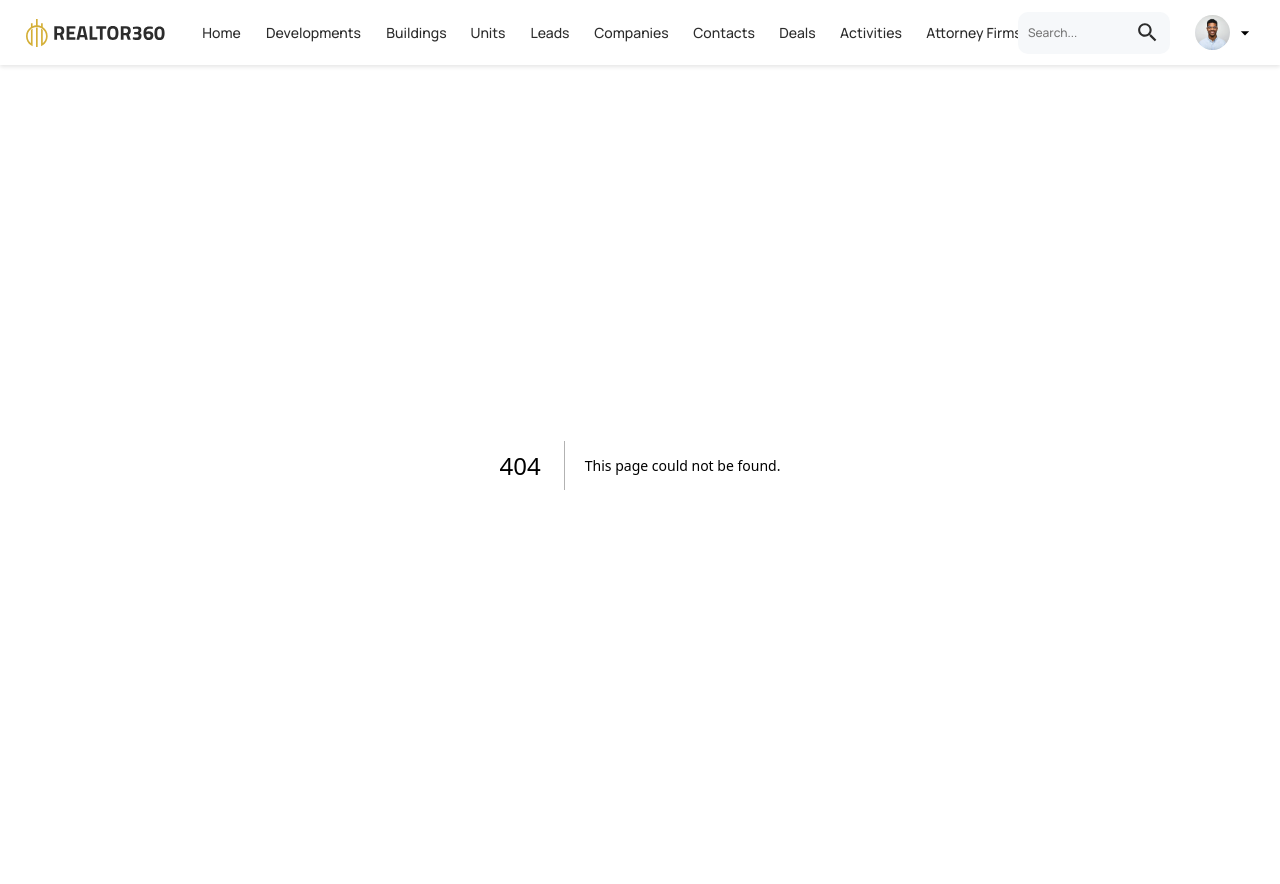
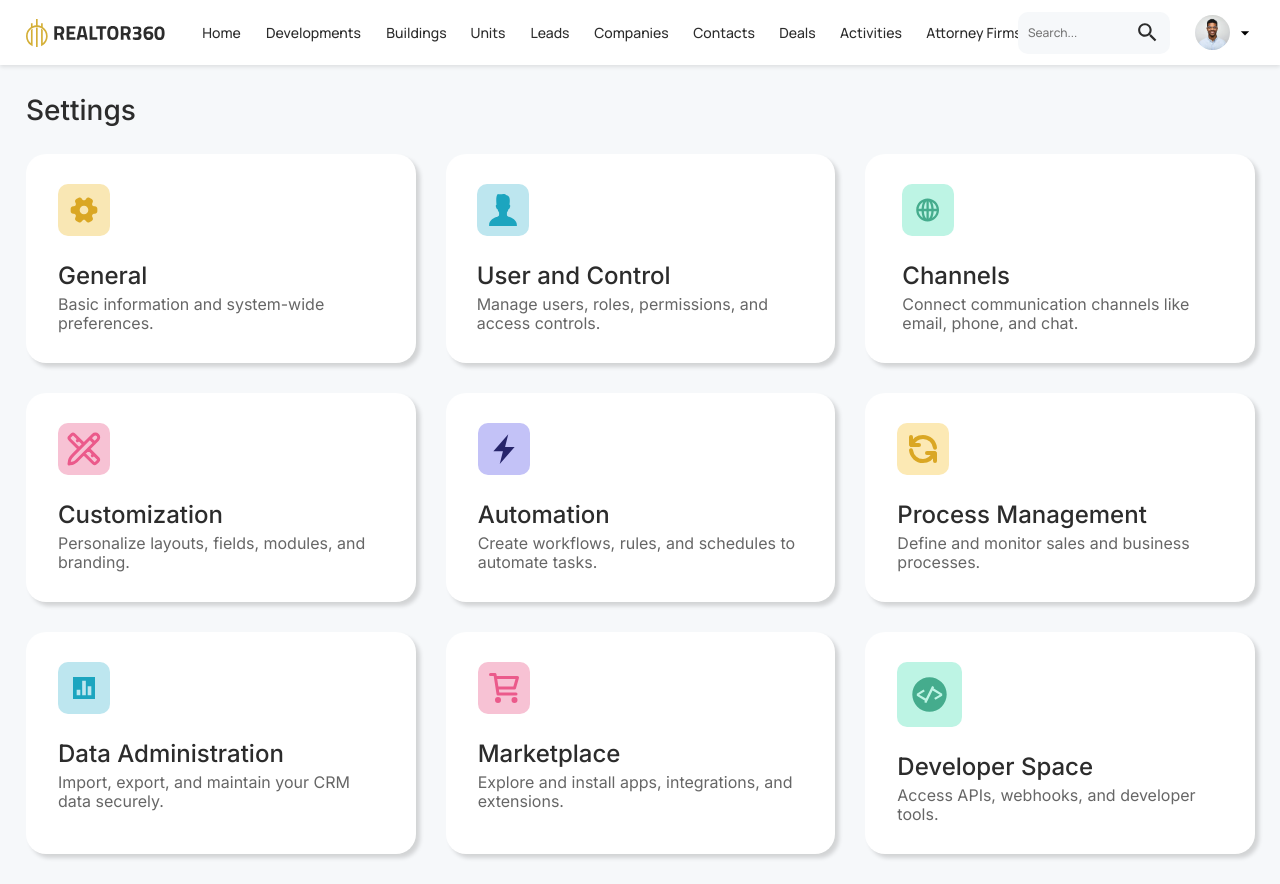
Before and after one commit to Sour16o4/realtor360, a Next.js app: page /settings in a window 1280 px wide. Before the commit this address had no page. Built offline with nearby package versions, Linux system fonts and the light colour scheme.

Commit message:
feat(settings): add settings page

```diff
--- a/app/globals.css
+++ b/app/globals.css
@@ -51,6 +51,8 @@
   --text-22--line-height: normal;
   --text-24: 24px;
   --text-24--line-height: normal;
+  --text-28: 28px;
+  --text-28--line-height: normal;
   --text-30: 30px;
   --text-30--line-height: normal;
 
--- /dev/null
+++ b/app/settings/page.tsx
@@ -0,0 +1,31 @@
+import Image from "next/image";
+import { settingsCards } from "@/data/settings";
+
+// The design's cards have no links, so they are plain cards.
+export default function SettingsPage() {
+  return (
+    <main className="mx-auto max-w-1440 px-16 pt-28 pb-30 lg:pr-25 lg:pl-26">
+      <h1 className="text-28 font-medium">Settings</h1>
+      <div className="mt-27 grid gap-30 sm:grid-cols-2 lg:grid-cols-3">
+        {settingsCards.map((card) => (
+          <section
+            key={card.title}
+            className="flex flex-col gap-25 rounded-20 bg-white px-32 py-30 shadow-[4px_4px_4px_0_rgb(0_0_0/0.15)]"
+            style={card.padding ? { paddingInline: card.padding } : undefined}
+          >
+            <div
+              className="flex items-center justify-center rounded-10"
+              style={{ backgroundColor: card.iconBg, width: card.boxSize ?? 52, height: card.boxSize ?? 52 }}
+            >
+              <Image src={`/icons/${card.icon}.svg`} alt="" width={card.iconSize} height={card.iconSize} />
+            </div>
+            <div className="flex max-w-full flex-col gap-5" style={{ width: card.textWidth }}>
+              <h2 className="text-24 font-medium">{card.title}</h2>
+              <p className="text-16 leading-19 text-muted">{card.description}</p>
+            </div>
+          </section>
+        ))}
+      </div>
+    </main>
+  );
+}
--- /dev/null
+++ b/data/settings.ts
@@ -0,0 +1,27 @@
+export type SettingsCard = {
+  title: string;
+  description: string;
+  icon: string;
+  /** Size (px) of the exported icon. */
+  iconSize: number;
+  /** Colour of the rounded square behind the icon. */
+  iconBg: string;
+  /** Side (px) of that square; the design draws Developer Space's larger. */
+  boxSize?: number;
+  /** Left and right padding of the card (px); the design uses 32 unless set. */
+  padding?: number;
+  /** Width (px) of the title and description box in the design; it decides where the description wraps. */
+  textWidth: number;
+};
+
+export const settingsCards: SettingsCard[] = [
+  { title: "General", description: "Basic information and system-wide preferences.", icon: "settings-general", iconSize: 32, iconBg: "#f9e7b4", textWidth: 362 },
+  { title: "User and Control", description: "Manage users, roles, permissions, and access controls.", icon: "settings-users", iconSize: 32, iconBg: "#bde6ef", padding: 31, textWidth: 335 },
+  { title: "Channels", description: "Connect communication channels like email, phone, and chat.", icon: "settings-channels", iconSize: 38, iconBg: "#bdf4e4", padding: 37, textWidth: 335 },
+  { title: "Customization", description: "Personalize layouts, fields, modules, and branding.", icon: "settings-customization", iconSize: 40, iconBg: "#f7c2d4", textWidth: 362 },
+  { title: "Automation", description: "Create workflows, rules, and schedules to automate tasks.", icon: "settings-automation", iconSize: 34, iconBg: "#c3c2f7", textWidth: 362 },
+  { title: "Process Management", description: "Define and monitor sales and business processes.", icon: "settings-process", iconSize: 32, iconBg: "#fce9b4", textWidth: 362 },
+  { title: "Data Administration", description: "Import, export, and maintain your CRM data securely.", icon: "settings-data", iconSize: 44, iconBg: "#bde6ef", textWidth: 362 },
+  { title: "Marketplace", description: "Explore and install apps, integrations, and extensions.", icon: "settings-marketplace", iconSize: 36, iconBg: "#f7c2d4", textWidth: 362 },
+  { title: "Developer Space", description: "Access APIs, webhooks, and developer tools.", icon: "settings-developer", iconSize: 43, iconBg: "#bdf4e4", boxSize: 65, textWidth: 362 },
+];
```
